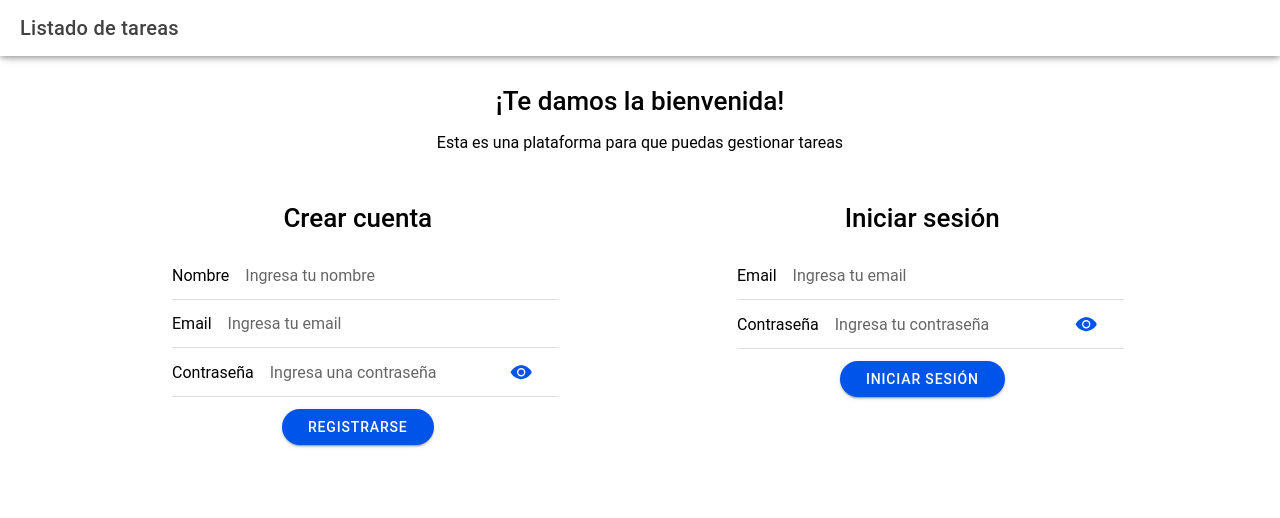
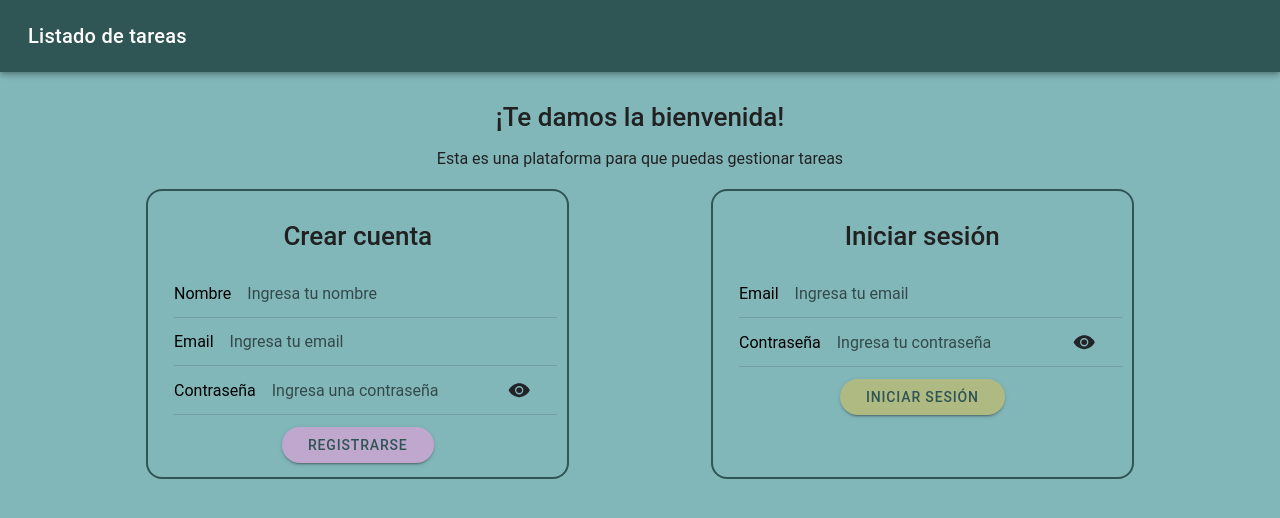
Before and after one commit to carolinalunasfarah/to_do_challenge_react, a React (Vite) app: page / in a window 1280 px wide. Shown: the top 518 px of the page. Built offline with nearby package versions, Linux system fonts and the light colour scheme; no server answers.

Commit message:
modify color palette

```diff
--- a/src/App.css
+++ b/src/App.css
@@ -1,8 +1,43 @@
 .cursor_default {
     cursor: default;
+    color: #212121;
+}
+
+.text_white {
+    color: white;
+}
+
+/* Toolbar */
+ion-toolbar {
+    --background: var(--color-primary);
+    --color: var(--color-text-secondary);
+    padding: 0.5rem !important;
+}
+
+.btn_logout {
+    --background: var(--color-tertiary) !important;
+    --color: var(--color-primary) !important;
+    width: 12rem;
+    margin-right: 2rem !important;
 }
 
 /* Home */
+.form_container {
+    width: 50rem;
+    border-radius: 1rem;
+    border: 2px solid var(--color-primary);
+}
+
+.btn_register {
+    --background: var(--color-secondary);
+    --color: var(--color-primary);
+}
+
+.btn_login {
+    --background: var(--color-tertiary);
+    --color: var(--color-primary);
+}
+
 ion-toast {
     --background: #f4f4fa;
     --box-shadow: 3px 3px 10px 0 rgba(0, 0, 0, 0.2);
@@ -10,16 +45,28 @@ ion-toast {
 }
 
 /* Tasks Page */
+/* Task Add Form */
+.btn_add {
+    --background: var(--color-primary);
+    --color: white;
+}
+
+/* Tasks List */
+.task_list {
+    width: 40rem;
+}
+
+/* Tasks Item */
 ion-checkbox {
     --size: 20px;
-    --checkbox-background-checked: #6815ec;
+    --checkbox-background-checked: var(--color-primary);
 }
 
 ion-checkbox::part(container) {
     border-radius: 0.25rem;
-    border: 2px solid #6815ec;
+    border: 2px solid var(--color-primary);
 }
 
-.task_list {
-    width: 40rem;
+ion-icon.icon_edit {
+    color: var(--color-primary);
 }
--- a/src/components/Login.jsx
+++ b/src/components/Login.jsx
@@ -85,13 +85,18 @@ const Login = () => {
                                         onChange={handleUser}
                                         label="Contraseña"
                                         placeholder="Ingresa tu contraseña">
-                                        <IonInputPasswordToggle slot="end"></IonInputPasswordToggle>
+                                        <IonInputPasswordToggle
+                                            color="dark"
+                                            slot="end"></IonInputPasswordToggle>
                                     </IonInput>
                                 </IonItem>
                             </IonList>
 
                             <article className="ion-text-center">
-                                <IonButton type="submit" shape="round">
+                                <IonButton
+                                    className="btn_login"
+                                    type="submit"
+                                    shape="round">
                                     Iniciar Sesión
                                 </IonButton>
                             </article>
--- a/src/components/Navigation.jsx
+++ b/src/components/Navigation.jsx
@@ -26,12 +26,14 @@ function Navigation() {
     return (
         <IonHeader>
             <IonToolbar>
-                <IonTitle className="cursor_default">Listado de tareas</IonTitle>
+                <IonTitle className="cursor_default text_white">
+                    Listado de tareas
+                </IonTitle>
                 {userIsLoggedIn ? (
-                    <IonButtons slot="primary">
+                    <IonButtons slot="end">
                         <IonButton
-                            fill="solid"
-                            slot="end"
+                            className="btn_logout"
+                            shape="round"
                             onClick={handleLogOut}>
                             Cerrar Sesión
                         </IonButton>
--- a/src/components/Register.jsx
+++ b/src/components/Register.jsx
@@ -114,13 +114,18 @@ const Register = () => {
                                         onChange={handleUser}
                                         label="Contraseña"
                                         placeholder="Ingresa una contraseña">
-                                        <IonInputPasswordToggle slot="end"></IonInputPasswordToggle>
+                                        <IonInputPasswordToggle
+                                            color="dark"
+                                            slot="end"></IonInputPasswordToggle>
                                     </IonInput>
                                 </IonItem>
                             </IonList>
 
                             <article className="ion-text-center">
-                                <IonButton shape="round" type="submit">
+                                <IonButton
+                                    className="btn_register"
+                                    shape="round"
+                                    type="submit">
                                     Registrarse
                                 </IonButton>
                             </article>
--- a/src/components/TaskForm.jsx
+++ b/src/components/TaskForm.jsx
@@ -28,6 +28,7 @@ const TaskForm = () => {
             <IonRow className="ion-justify-content-center">
                 <IonCol size="4">
                     <IonInput
+                        color="light"
                         type="text"
                         id="title"
                         name="taskTitle"
@@ -40,7 +41,7 @@ const TaskForm = () => {
                         }></IonInput>
                 </IonCol>
                 <article>
-                    <IonButton type="submit" shape="round">
+                    <IonButton className="btn_add" type="submit" shape="round">
                         Agregar
                     </IonButton>
                 </article>
--- a/src/components/TaskItem.jsx
+++ b/src/components/TaskItem.jsx
@@ -51,6 +51,7 @@ const TaskItem = ({ task }) => {
 
             {isEditing ? (
                 <IonInput
+                    className="input_add_task"
                     ref={inputRef}
                     value={newTitle}
                     onIonInput={handleInputChange}
@@ -67,7 +68,7 @@ const TaskItem = ({ task }) => {
                 size="large"
                 fill="clear"
                 onClick={() => setIsEditing(true)}>
-                <IonIcon icon={createOutline} />
+                <IonIcon className="icon_edit" icon={createOutline} />
             </IonButton>
 
             <IonButton
@@ -75,7 +76,7 @@ const TaskItem = ({ task }) => {
                 fill="clear"
                 color="danger"
                 onClick={() => removeTask(task.id)}>
-                <IonIcon icon={trashOutline} />
+                <IonIcon classname="icon_delete" icon={trashOutline} />
             </IonButton>
         </IonItem>
     );
--- a/src/index.css
+++ b/src/index.css
@@ -1,19 +1,9 @@
 :root {
-    --ion-background-color: #ffffff;
+    --ion-background-color: #82b7ba;
 
-    --color-green-dark: #0d522c;
-    --color-green-medium: #77bba2;
-    --color-green-light: #77bba260;
+    --color-text-secondary: #ededed;
 
-    --color-beige: #f5f1eb;
-    --color-beige-medium: #f2e8df;
-
-    --color-burgundy: #db5349;
-    --color-burgundy-light: #e2a49c;
-
-    --color-gray: #222222;
+    --color-primary: #305555;
+    --color-secondary: #c0a7cd;
+    --color-tertiary: #afba82;
 }
-
-body {
-    font-family: var(--font-default);
-}
--- a/src/views/Home.jsx
+++ b/src/views/Home.jsx
@@ -23,10 +23,10 @@ const Home = () => {
                     </IonCol>
                 </IonRow>
                 <IonRow className="ion-justify-content-evenly">
-                    <IonCol size="4">
+                    <IonCol size="4" className="form_container">
                         <Register />
                     </IonCol>
-                    <IonCol size="4">
+                    <IonCol size="4" className="form_container">
                         <Login />
                     </IonCol>
                 </IonRow>
```
